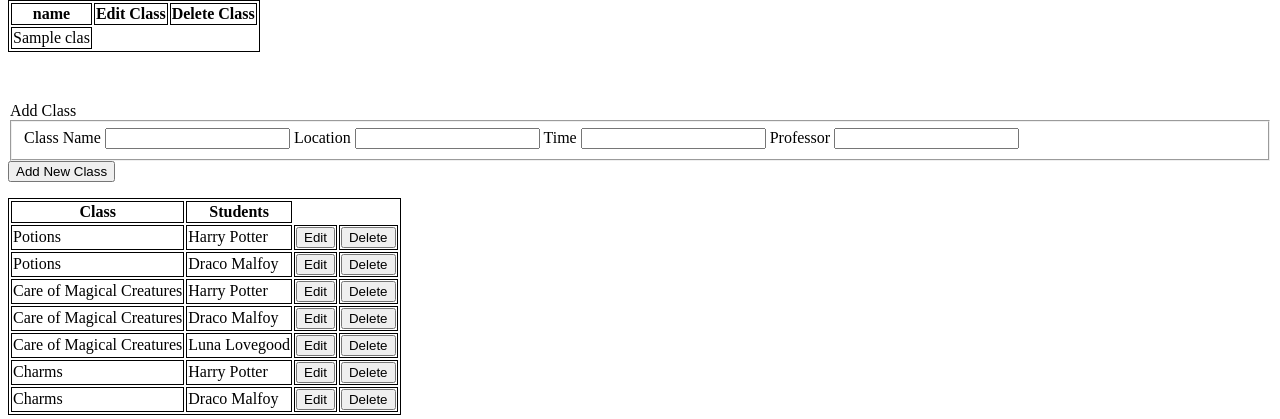
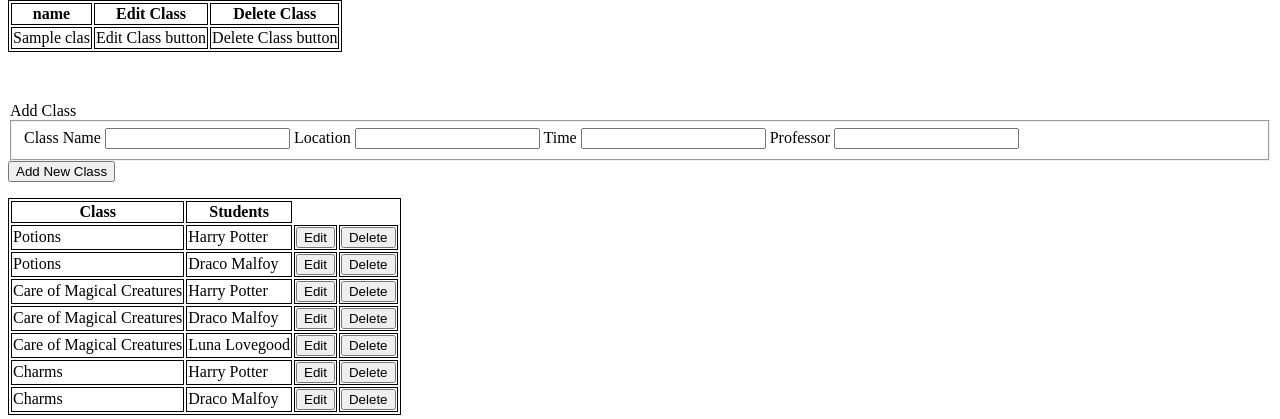
Before and after one commit to ramsesgtz42/hogwarts, a Flask app: template templates/classes.j2 in a window 1280 px wide. Shown: the part 131-550 px from the top of the page. Run offline with Flask 3, Linux system fonts and the light colour scheme; the template is opened without the code that fills it: most values are stand-ins (such as "Sample title", 1, 10 or a date in 2020); some libraries are stand-ins or nearby versions.

Commit message:
added css and jinja to classes

```diff
--- a/app.py
+++ b/app.py
@@ -24,7 +24,7 @@ def root():
 
 @app.route('/classes')
 def classes():
-    query = "SELECT * FROM Classes"
+    query = 'SELECT classID, className, classLocation, classTime, CONCAT(Professors.firstName," ", Professors.lastName) as Professor FROM Classes INNER JOIN Professors ON Classes.professorID = Professors.professorID'
     cursor = db.execute_query(db_connection=db_connection, query=query)
     results = cursor.fetchall()
     return render_template("classes.j2", Classes=results)
@@ -32,5 +32,5 @@ def classes():
 # Listener
 
 if __name__ == "__main__":
-    port = int(os.environ.get('PORT', 9112))
+    port = int(os.environ.get('PORT', 9115))
     app.run(port=port, debug=True)
--- a/templates/classes.j2
+++ b/templates/classes.j2
@@ -1,6 +1,6 @@
 <html>
     <head>
-        <link rel="stylesheet" href="style.css">
+        <link rel="stylesheet" href="static/css/style.css">
     <meta charset="utf-8">
     <title>Classes</title>
     </head>
@@ -14,7 +14,7 @@
             <a href="students.html">Students</a>
             <a href="professors.html">Professors</a>
             <a href="points.html">House Points</a>
-            <a href="classes.html">Classes</a>
+            <a href="classes">Classes</a>
             <a href="houses.html">Houses</a>
         </nav>
         <main>
@@ -35,8 +35,10 @@
                         {% for key in class.keys() %}
                             <td>{{class[key]}}</td>
                             {% endfor %}
+                            <td>Edit Class button</td>
+                            <td>Delete Class button</td>
+                        </tr>
 
-                        </tr>
                         {% endfor %}
                     </tbody>
                 </table>
--- a/templates/style.css
+++ /dev/null
@@ -1,3 +0,0 @@
-table, th, td {
-    border: 1px solid black;
-  }
```
